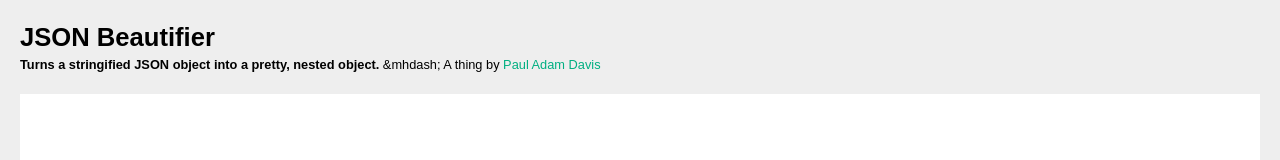
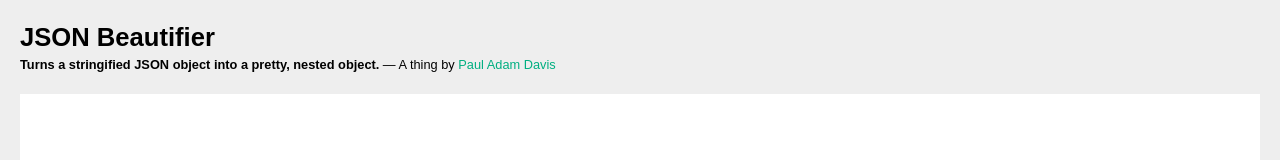
Before and after one commit to PaulAdamDavis/JSON-Beautifier, a plain HTML site: page index.html in a window 1280 px wide. Shown: the top 160 px of the page. Drawn offline with Linux system fonts and the light colour scheme.

Commit message:
Fixed mdash

```diff
--- a/index.html
+++ b/index.html
@@ -75,7 +75,7 @@
 
     <div class="top">
         <h1>JSON Beautifier</h1>
-        <p><b>Turns a stringified JSON object into a pretty, nested object.</b> &mhdash; A thing by <a href="http://pauladamdavis.com">Paul Adam Davis</a></p>
+        <p><b>Turns a stringified JSON object into a pretty, nested object.</b> &mdash; A thing by <a href="http://pauladamdavis.com">Paul Adam Davis</a></p>
 
         <div class="form_elems">
             <textarea id="the_json"></textarea>
```
